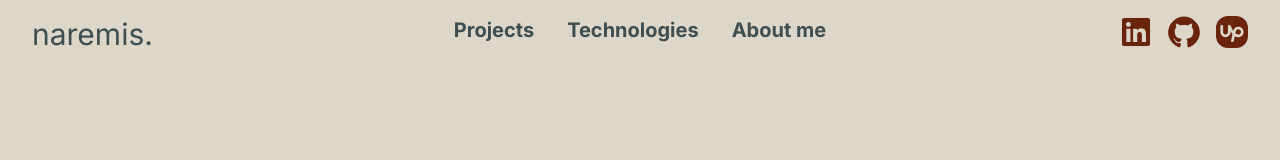
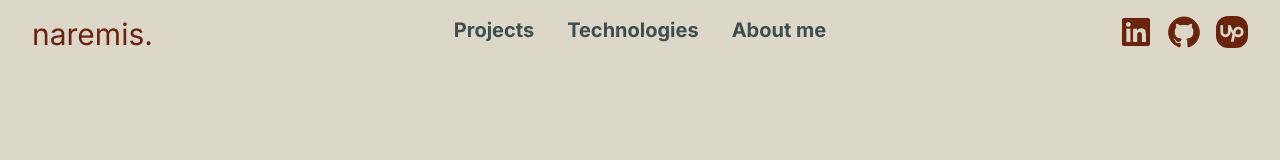
Before and after one commit to harrigit/New_Portfolio, a Next.js app: page / in a window 1280 px wide. Shown: the top 160 px of the page. Built offline with nearby package versions, Linux system fonts and the light colour scheme.

Commit message:
Color even

```diff
--- a/components/Header.tsx
+++ b/components/Header.tsx
@@ -8,7 +8,7 @@ function Header() {
   return (
     <div className='mx-2 grid grid-cols-6 gap-y-4 py-4 bg-primary z-10 sm:mx-8 xl:mx-auto justify-between'>
       <div className='order-1 col-span-3 xl:col-span-2 w-full'>
-        <h1 className='text-3xl'>naremis.</h1>
+        <h1 className='text-3xl text-secondary'>naremis.</h1>
       </div>
       <div className='order-2 xl:order-3 col-span-3 xl:col-span-2 '>
         <SocialLinks />
```
